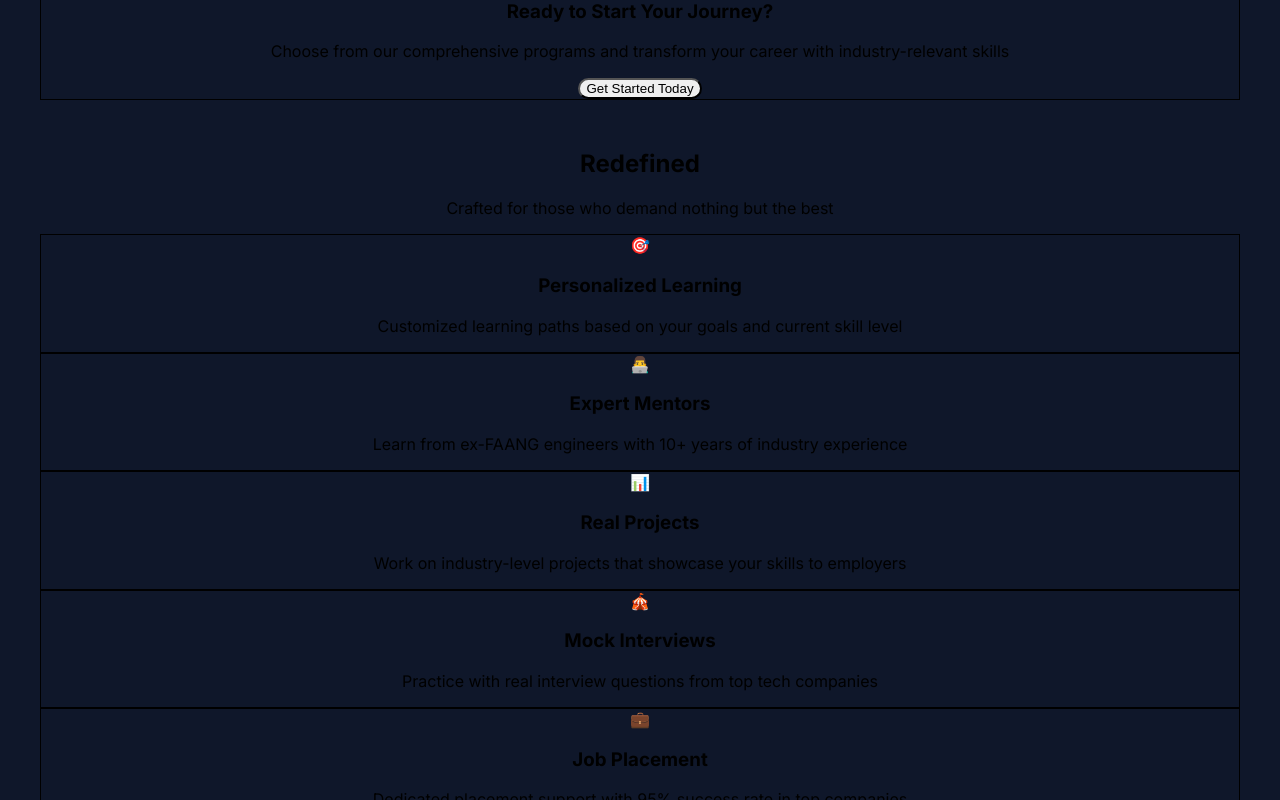
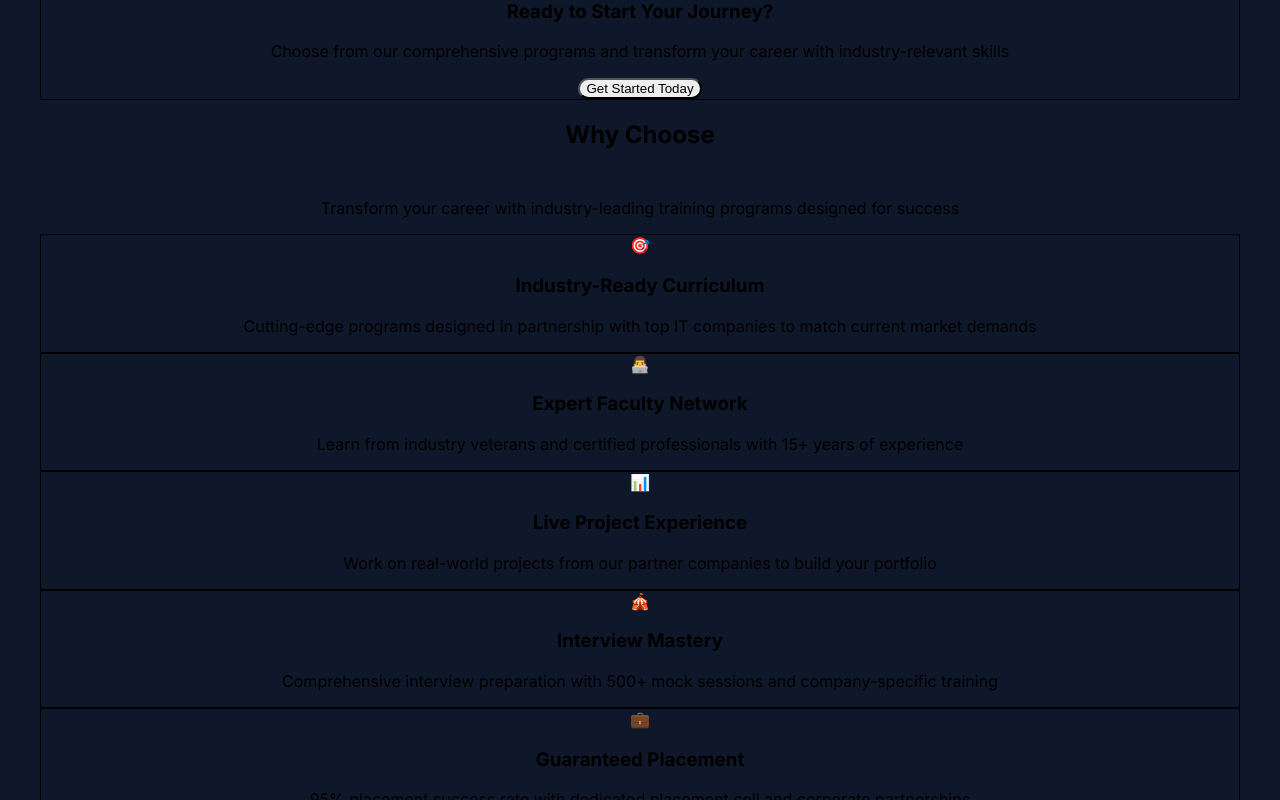
Before and after one commit to aivf-vibe/topfreshers-website, a React (Vite) app: page / in a window 1280 px wide. Shown: the part 2620-3420 px from the top of the page. Built offline with nearby package versions, Linux system fonts and the light colour scheme.

Commit message:
feat: Rewrite features section with Top Freshers specific content

```diff
--- a/src/App.jsx
+++ b/src/App.jsx
@@ -108,12 +108,12 @@ function App() {
   ]
 
   const features = [
-    { icon: "🎯", title: "Personalized Learning", desc: "Customized learning paths based on your goals and current skill level", delay: 0 },
-    { icon: "👨‍💻", title: "Expert Mentors", desc: "Learn from ex-FAANG engineers with 10+ years of industry experience", delay: 100 },
-    { icon: "📊", title: "Real Projects", desc: "Work on industry-level projects that showcase your skills to employers", delay: 200 },
-    { icon: "🎪", title: "Mock Interviews", desc: "Practice with real interview questions from top tech companies", delay: 300 },
-    { icon: "💼", title: "Job Placement", desc: "Dedicated placement support with 95% success rate in top companies", delay: 400 },
-    { icon: "🌟", title: "24/7 Support", desc: "Round-the-clock assistance from mentors and peer community", delay: 500 }
+    { icon: "🎯", title: "Industry-Ready Curriculum", desc: "Cutting-edge programs designed in partnership with top IT companies to match current market demands", delay: 0 },
+    { icon: "👨‍💻", title: "Expert Faculty Network", desc: "Learn from industry veterans and certified professionals with 15+ years of experience", delay: 100 },
+    { icon: "📊", title: "Live Project Experience", desc: "Work on real-world projects from our partner companies to build your portfolio", delay: 200 },
+    { icon: "🎪", title: "Interview Mastery", desc: "Comprehensive interview preparation with 500+ mock sessions and company-specific training", delay: 300 },
+    { icon: "💼", title: "Guaranteed Placement", desc: "95% placement success rate with dedicated placement cell and corporate partnerships", delay: 400 },
+    { icon: "🌟", title: "Continuous Learning", desc: "Lifetime access to updated content and alumni network for ongoing career growth", delay: 500 }
   ]
 
   return (
@@ -431,14 +431,14 @@ function App() {
         <div className="max-w-7xl mx-auto px-4 sm:px-6 lg:px-8">
           <div className="text-center mb-20">
             <h2 className="text-5xl md:text-6xl font-bold mb-6">
+              <span className="text-white">Why Choose</span>
+              <br />
               <span className="bg-gradient-to-r from-amber-400 to-amber-500 bg-clip-text text-transparent">
-                Excellence
+                Top Freshers
               </span>
-              <br />
-              <span className="text-white">Redefined</span>
             </h2>
-            <p className="text-xl text-slate-400 max-w-2xl mx-auto">
-              Crafted for those who demand nothing but the best
+            <p className="text-xl text-slate-400 max-w-3xl mx-auto">
+              Transform your career with industry-leading training programs designed for success
             </p>
           </div>
 
```
